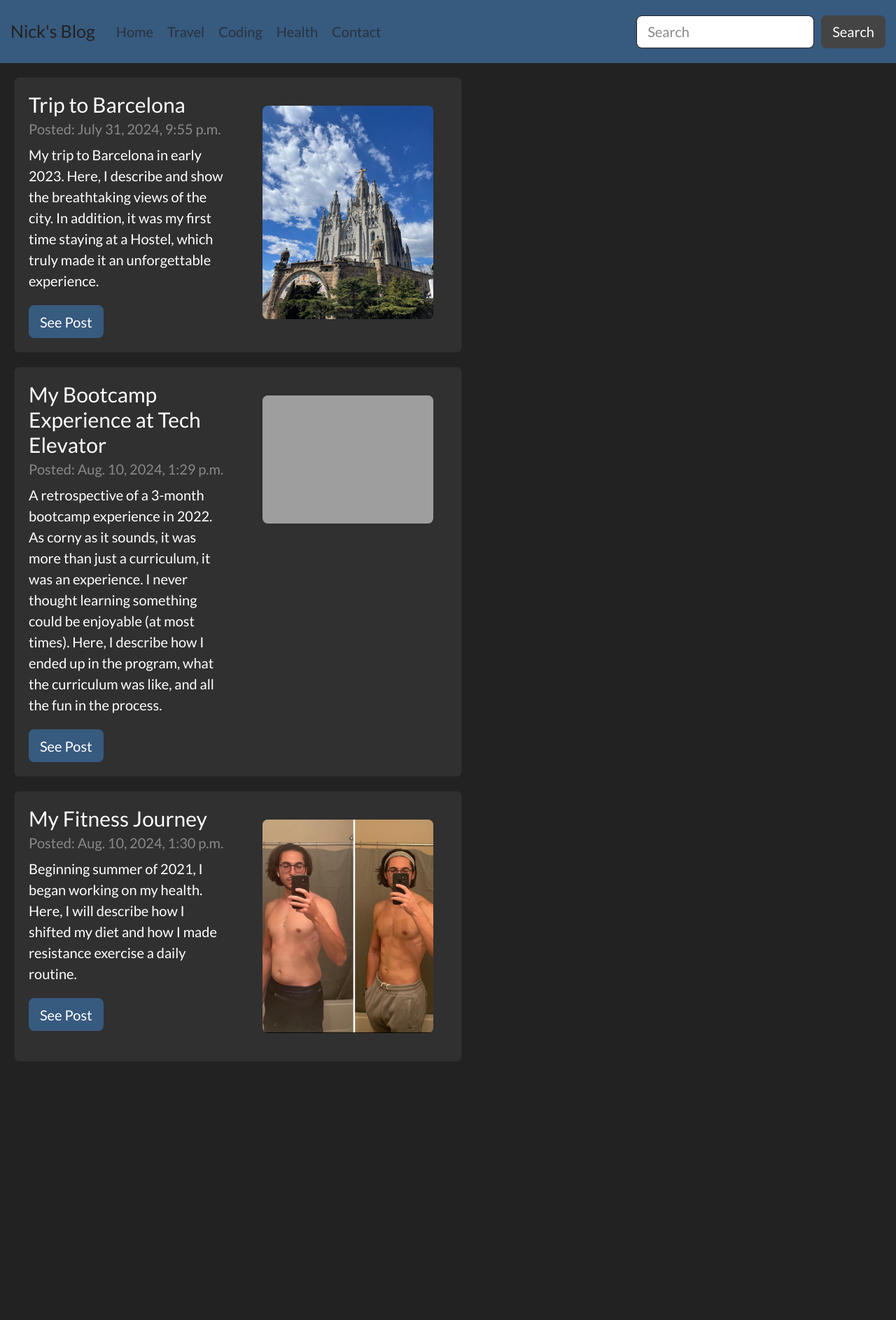
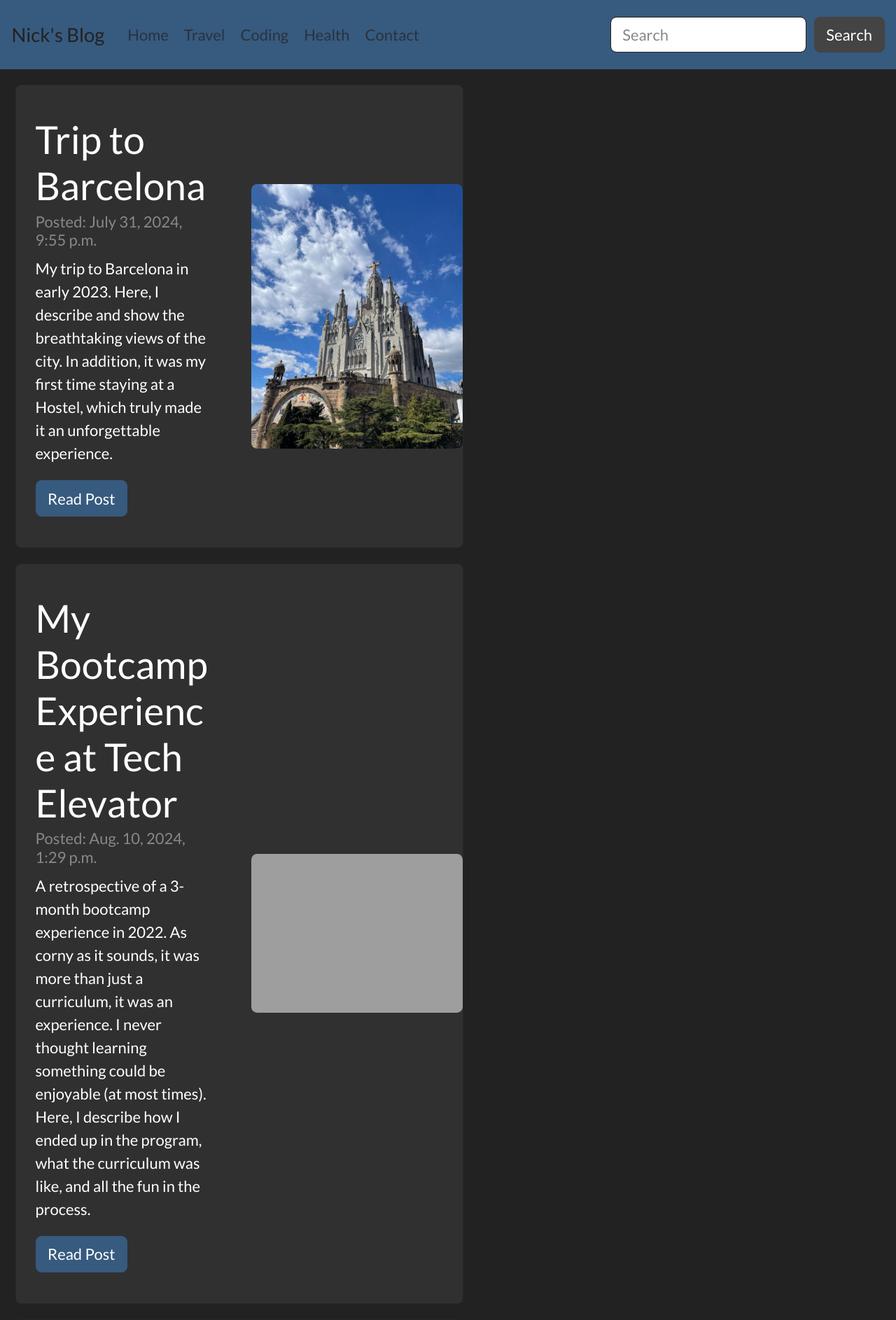
Before and after one commit to Nikoloz97/nickblog, a Django app: page / in a window 1280 px wide. Shown: the top 1886 px of the page at 70% size. Before the commit the page ends 1516 px from the top, so only its background shows below. Run offline with Django 5.2, Linux system fonts and the light colour scheme; data comes from the database, SQL or seed files in the repository; grey boxes are pictures that could not be loaded.

Commit message:
Further improved UI

```diff
--- a/blogapp/templates/base.html
+++ b/blogapp/templates/base.html
@@ -6,7 +6,7 @@
   />
   <style>
     * {
-      font-size: 20px;
+      font-size: 22px;
     }
   </style>
   <head>
--- a/blogapp/templates/blogapp/home.html
+++ b/blogapp/templates/blogapp/home.html
@@ -3,26 +3,23 @@
 {% endblock %} {% block content %} {% if posts %} {% for post in posts %}
 
 <div class="card" style="margin: 1em; width: 50%">
-  <div class="card-body">
-    <div class="row">
+  <div class="row" style="display: flex; align-items: center">
     <!-- Left column: Title, date, content -->
-      <div class="col-md-6">
-        <h4 class="card-title">{{post.title}}</h4>
+    <div class="col-md-6" style="padding: 2em">
+      <h2 class="card-title">{{post.title}}</h2>
       <h6 class="card-subtitle mb-2 text-muted">
         Posted: {{post.published_date}}
       </h6>
       <p class="card-text">{{post.feature_content}}</p>
-        <a
-          href="{% url 'post_content' post_id=post.id %}"
-          class="btn btn-primary"
-          >See Post</a
+      <a href="{% url 'post_content' post_id=post.id %}" class="btn btn-primary"
+        >Read Post</a
       >
     </div>
 
     <!-- Right column: Image -->
     <div class="col-md-6 text-center">
       {% if post.feature_image %}
-        <div style="margin: 1em">
+      <div>
         <img
           src="{{ post.feature_image.url }}"
           alt="Blog Image"
@@ -33,7 +30,6 @@
     </div>
   </div>
 </div>
-</div>
 
 {% endfor %} {% else %}
 <p>No posts yet!</p>
```
Lines whose indentation alone changed are shown as unchanged.
